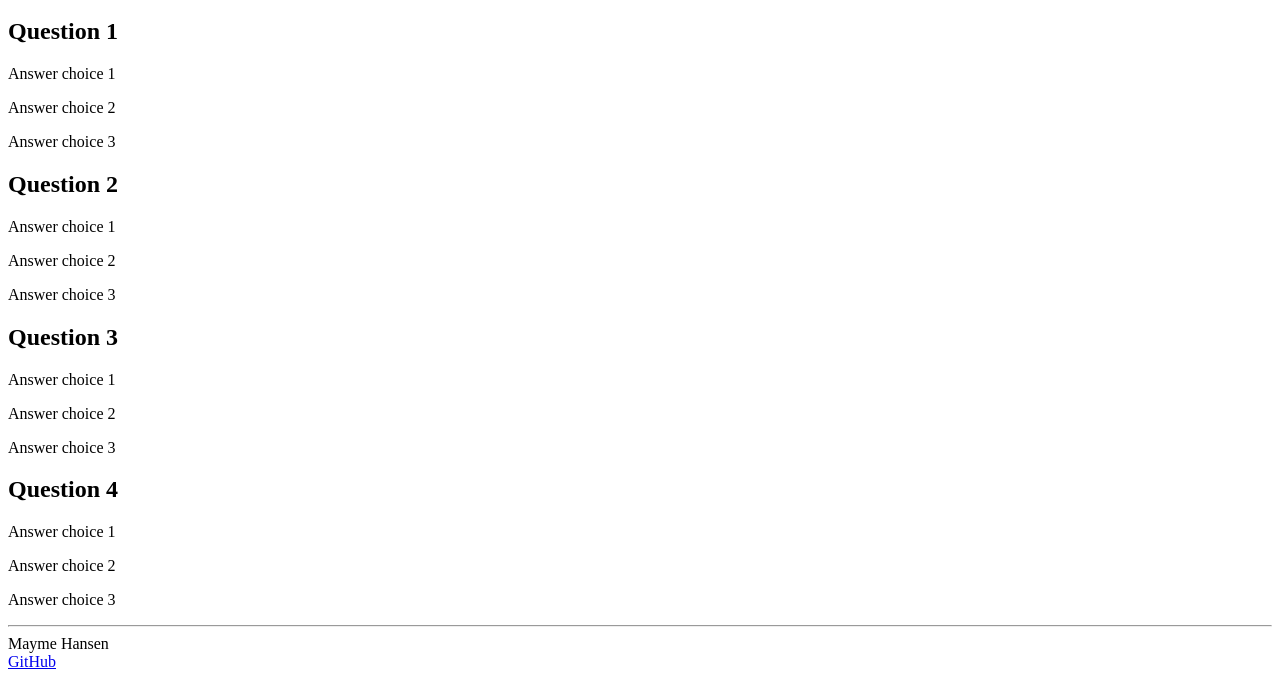
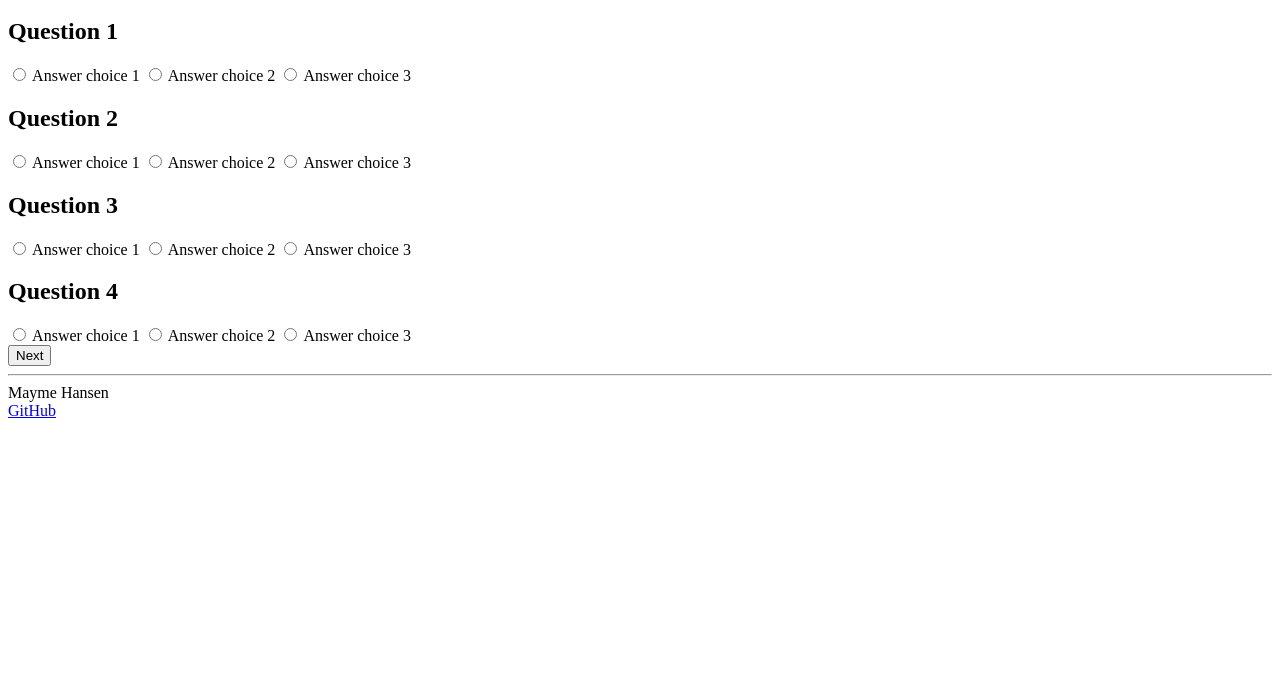
Before and after one commit to mhansen22/startup, a plain HTML site: page questions.html in a window 1280 px wide. Shown: the part 127-806 px from the top of the page. Drawn offline with Linux system fonts and the light colour scheme.

Commit message:
- 2/4/24 - made voting radio votes

```diff
--- a/questions.html
+++ b/questions.html
@@ -13,33 +13,62 @@
         <main>
           <h1>Admin Page</h1>
             <!-- placeholder for questions/answers -->
+            <form method="get" action="admin.html">
+
               <div class="question">
                   <h2>Question 1</h2>
-            <p>Answer choice 1</p>
-            <p>Answer choice 2</p>
-            <p>Answer choice 3</p>
+                  <label>
+                      <input type="radio" name="q1" value="choice1"> Answer choice 1
+                  </label>
+                  <label>
+                      <input type="radio" name="q1" value="choice2"> Answer choice 2
+                  </label>
+                  <label>
+                      <input type="radio" name="q1" value="choice3"> Answer choice 3
+                  </label>
               </div>
 
               <div class="question">
                   <h2>Question 2</h2>
-            <p>Answer choice 1</p>
-            <p>Answer choice 2</p>
-            <p>Answer choice 3</p>
+                  <label>
+                      <input type="radio" name="q2" value="choice1"> Answer choice 1
+                  </label>
+                  <label>
+                      <input type="radio" name="q2" value="choice2"> Answer choice 2
+                  </label>
+                  <label>
+                      <input type="radio" name="q2" value="choice3"> Answer choice 3
+                  </label>
               </div>
 
               <div class="question">
                   <h2>Question 3</h2>
-            <p>Answer choice 1</p>
-            <p>Answer choice 2</p>
-            <p>Answer choice 3</p>
+                  <label>
+                      <input type="radio" name="q3" value="choice1"> Answer choice 1
+                  </label>
+                  <label>
+                      <input type="radio" name="q3" value="choice2"> Answer choice 2
+                  </label>
+                  <label>
+                      <input type="radio" name="q3" value="choice3"> Answer choice 3
+                  </label>
               </div>
 
               <div class="question">
                   <h2>Question 4</h2>
-            <p>Answer choice 1</p>
-            <p>Answer choice 2</p>
-            <p>Answer choice 3</p>
+                  <label>
+                      <input type="radio" name="q4" value="choice1"> Answer choice 1
+                  </label>
+                  <label>
+                      <input type="radio" name="q4" value="choice2"> Answer choice 2
+                  </label>
+                  <label>
+                      <input type="radio" name="q4" value="choice3"> Answer choice 3
+                  </label>
               </div>
+        <form method="get" action="admin.html">
+          <button type="submit">Next</button>
+      </form>
         </main>
 
         <footer>
```
Also changed, not shown: admin.html (+3 -3 lines), user.html (+1 -1 lines). Lines whose indentation alone changed are shown as unchanged.
